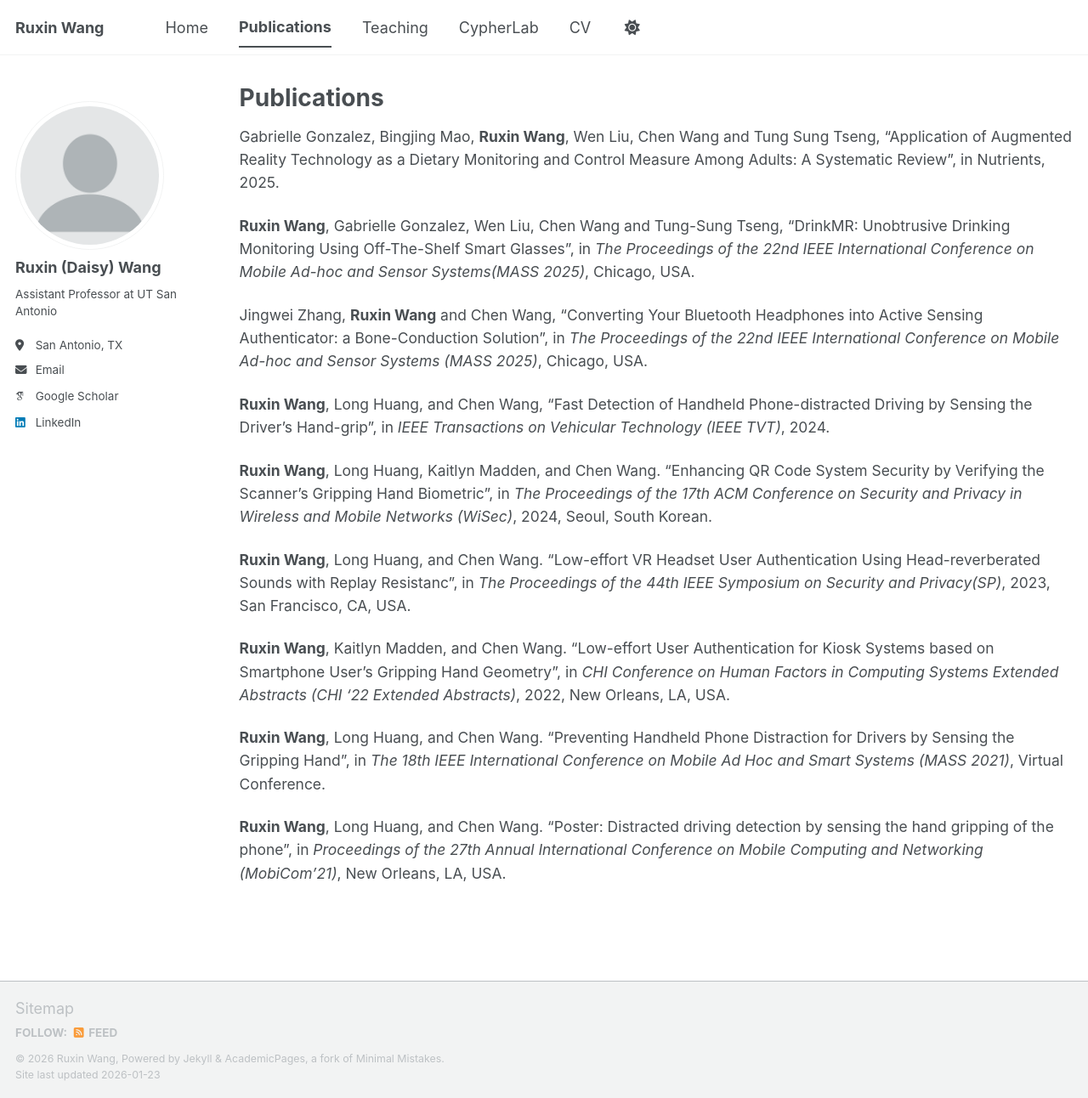
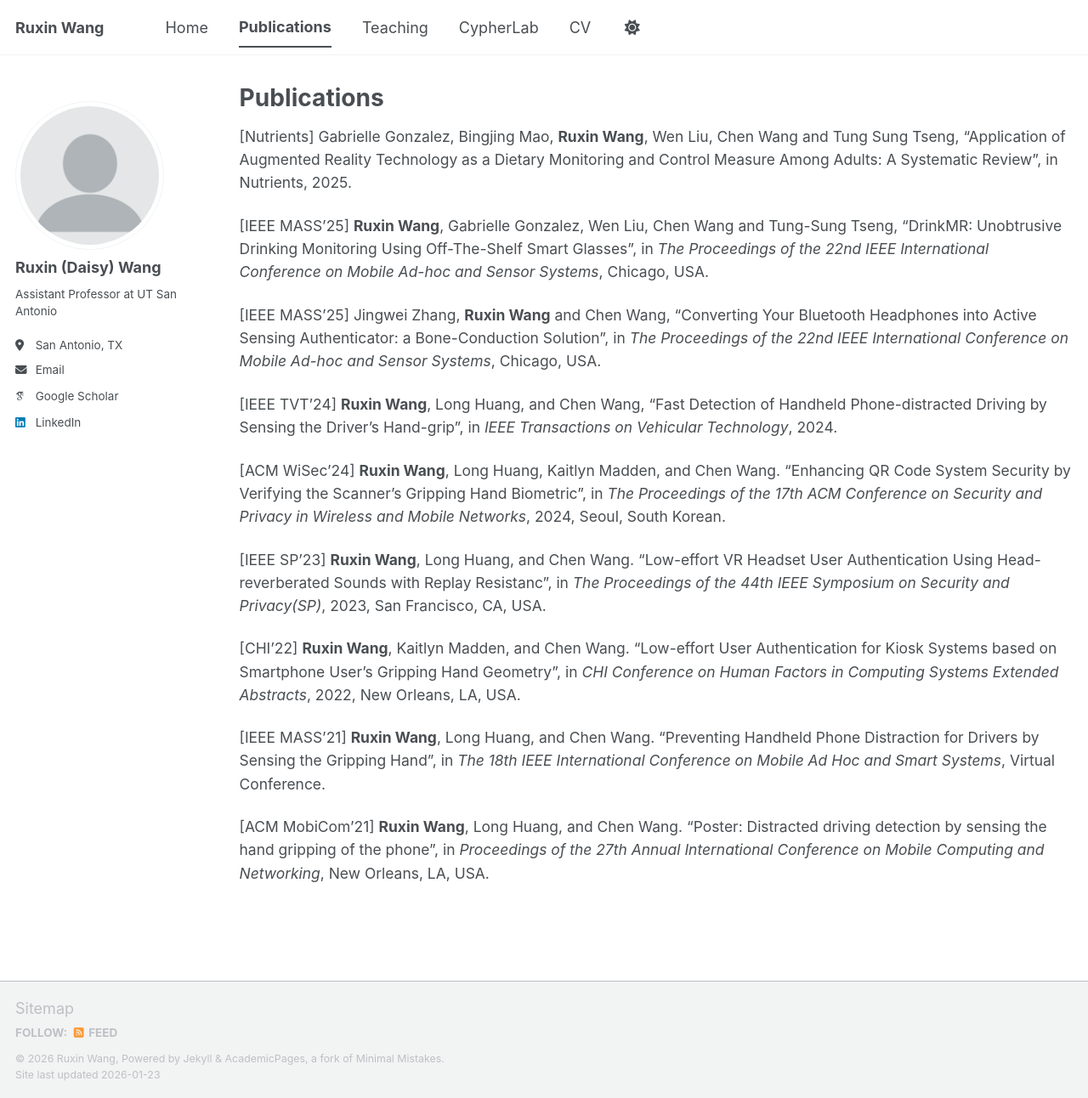
Before and after one commit to DaisyWang00/DaisyWang00.github.io, a Jekyll site: the page built from _publications/2009-10-01-paper-title-number-1.md, in a window 1280 px wide and 1292 px high. Shown: the whole window at 85% size. Built offline with Jekyll 4.4.1, drawn with Linux system fonts in a browser that asks for light colours; some web fonts are replaced; a script bundle is joined from its source files by our own code; library files that are not in the unit come from our copies.

Commit message:
Update 2009-10-01-paper-title-number-1.md

```diff
--- a/_publications/2009-10-01-paper-title-number-1.md
+++ b/_publications/2009-10-01-paper-title-number-1.md
@@ -4,21 +4,21 @@ permalink: /publications/
 title: Publications
 ---
 
-<span style="font-size: 0.97em;"> Gabrielle Gonzalez, Bingjing Mao, **Ruxin Wang**, Wen Liu, Chen Wang and Tung Sung Tseng, "Application of Augmented Reality Technology as a Dietary Monitoring and Control Measure Among Adults: A Systematic Review", in Nutrients, 2025.</span>
+<span style="font-size: 0.97em;"> [Nutrients] Gabrielle Gonzalez, Bingjing Mao, **Ruxin Wang**, Wen Liu, Chen Wang and Tung Sung Tseng, "Application of Augmented Reality Technology as a Dietary Monitoring and Control Measure Among Adults: A Systematic Review", in Nutrients, 2025.</span>
 
-<span style="font-size: 0.97em;"> **Ruxin Wang**, Gabrielle Gonzalez, Wen Liu, Chen Wang and Tung-Sung Tseng, "DrinkMR: Unobtrusive Drinking Monitoring Using Off-The-Shelf Smart Glasses", in *The Proceedings of the 22nd IEEE International Conference on Mobile Ad-hoc and Sensor Systems(MASS 2025)*, Chicago, USA.</span>
+<span style="font-size: 0.97em;"> [IEEE MASS'25] **Ruxin Wang**, Gabrielle Gonzalez, Wen Liu, Chen Wang and Tung-Sung Tseng, "DrinkMR: Unobtrusive Drinking Monitoring Using Off-The-Shelf Smart Glasses", in *The Proceedings of the 22nd IEEE International Conference on Mobile Ad-hoc and Sensor Systems*, Chicago, USA.</span>
 
-<span style="font-size: 0.97em;"> Jingwei Zhang, **Ruxin Wang** and Chen Wang, "Converting Your Bluetooth Headphones into Active Sensing Authenticator: a Bone-Conduction Solution", in *The Proceedings of the 22nd IEEE International Conference on Mobile Ad-hoc and Sensor Systems (MASS 2025)*, Chicago, USA.</span>
+<span style="font-size: 0.97em;"> [IEEE MASS'25] Jingwei Zhang, **Ruxin Wang** and Chen Wang, "Converting Your Bluetooth Headphones into Active Sensing Authenticator: a Bone-Conduction Solution", in *The Proceedings of the 22nd IEEE International Conference on Mobile Ad-hoc and Sensor Systems*, Chicago, USA.</span>
 
-<span style="font-size: 0.97em;"> **Ruxin Wang**, Long Huang, and Chen Wang, "Fast Detection of Handheld Phone-distracted Driving by Sensing the Driver's Hand-grip", in *IEEE Transactions on Vehicular Technology (IEEE TVT)*, 2024. </span>
+<span style="font-size: 0.97em;"> [IEEE TVT'24] **Ruxin Wang**, Long Huang, and Chen Wang, "Fast Detection of Handheld Phone-distracted Driving by Sensing the Driver's Hand-grip", in *IEEE Transactions on Vehicular Technology*, 2024. </span>
 
-<span style="font-size: 0.97em;"> **Ruxin Wang**, Long Huang, Kaitlyn Madden, and Chen Wang. "Enhancing QR Code System Security by Verifying the Scanner's Gripping Hand Biometric", in *The Proceedings of the 17th ACM Conference on Security and Privacy in Wireless and Mobile Networks (WiSec)*, 2024, Seoul, South Korean.</span>
+<span style="font-size: 0.97em;"> [ACM WiSec'24] **Ruxin Wang**, Long Huang, Kaitlyn Madden, and Chen Wang. "Enhancing QR Code System Security by Verifying the Scanner's Gripping Hand Biometric", in *The Proceedings of the 17th ACM Conference on Security and Privacy in Wireless and Mobile Networks*, 2024, Seoul, South Korean.</span>
 
-<span style="font-size: 0.97em;"> **Ruxin Wang**, Long Huang, and Chen Wang. "Low-effort VR Headset User Authentication Using Head-reverberated Sounds with Replay Resistanc", in *The Proceedings of the 44th IEEE Symposium on Security and Privacy(SP)*, 2023, San Francisco, CA, USA.</span>
+<span style="font-size: 0.97em;"> [IEEE SP'23] **Ruxin Wang**, Long Huang, and Chen Wang. "Low-effort VR Headset User Authentication Using Head-reverberated Sounds with Replay Resistanc", in *The Proceedings of the 44th IEEE Symposium on Security and Privacy(SP)*, 2023, San Francisco, CA, USA.</span>
 
-<span style="font-size: 0.97em;"> **Ruxin Wang**, Kaitlyn Madden, and Chen Wang. "Low-effort User Authentication for Kiosk Systems based on Smartphone User's Gripping Hand Geometry", in *CHI Conference on Human Factors in Computing Systems Extended Abstracts (CHI ‘22 Extended Abstracts)*, 2022, New Orleans, LA, USA.</span>
+<span style="font-size: 0.97em;"> [CHI'22] **Ruxin Wang**, Kaitlyn Madden, and Chen Wang. "Low-effort User Authentication for Kiosk Systems based on Smartphone User's Gripping Hand Geometry", in *CHI Conference on Human Factors in Computing Systems Extended Abstracts*, 2022, New Orleans, LA, USA.</span>
 
-<span style="font-size: 0.97em;"> **Ruxin Wang**, Long Huang, and Chen Wang. "Preventing Handheld Phone Distraction for Drivers by Sensing the Gripping Hand", in *The 18th IEEE International Conference on Mobile Ad Hoc and Smart Systems (MASS 2021)*, Virtual Conference.</span>
+<span style="font-size: 0.97em;"> [IEEE MASS'21] **Ruxin Wang**, Long Huang, and Chen Wang. "Preventing Handheld Phone Distraction for Drivers by Sensing the Gripping Hand", in *The 18th IEEE International Conference on Mobile Ad Hoc and Smart Systems*, Virtual Conference.</span>
 
 
-<span style="font-size: 0.97em;"> **Ruxin Wang**, Long Huang, and Chen Wang. "Poster: Distracted driving detection by sensing the hand gripping of the phone", in *Proceedings of the 27th Annual International Conference on Mobile Computing and Networking (MobiCom’21)*, New Orleans, LA, USA.</span>
+<span style="font-size: 0.97em;"> [ACM MobiCom'21] **Ruxin Wang**, Long Huang, and Chen Wang. "Poster: Distracted driving detection by sensing the hand gripping of the phone", in *Proceedings of the 27th Annual International Conference on Mobile Computing and Networking*, New Orleans, LA, USA.</span>
```
